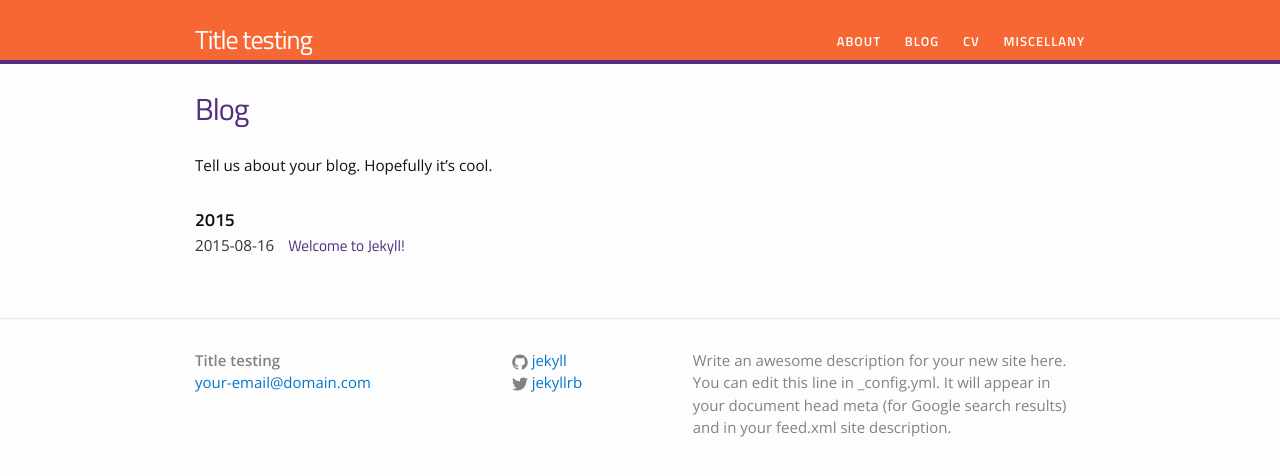
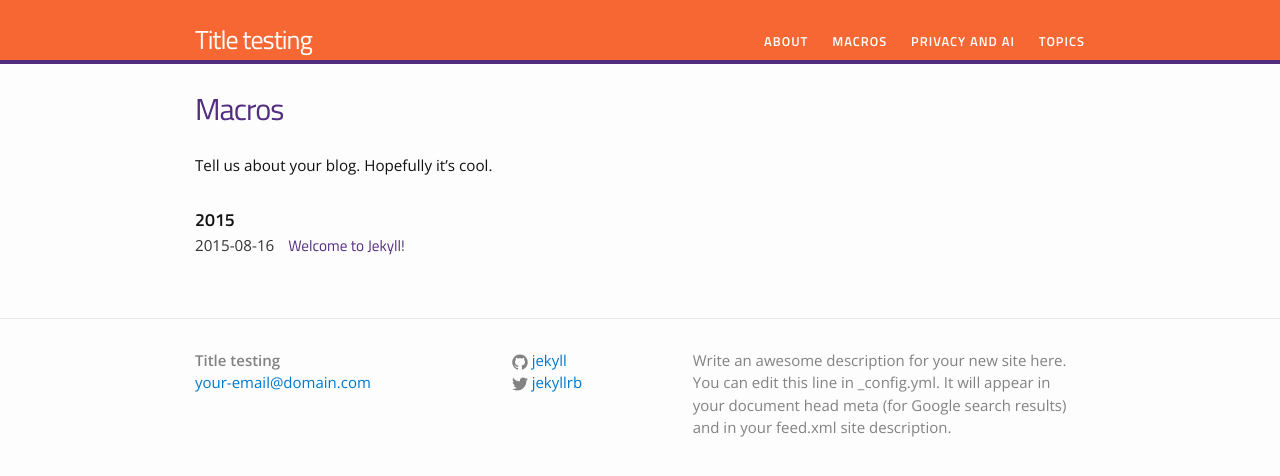
Before and after one commit to donelmartinez/donelmartinez.github.io, a Jekyll site: the page built from macros.md, in a window 1280 px wide. Shown: the top 476 px of the page. Built offline with Jekyll 4.4.1, drawn with Linux system fonts in a browser that asks for light colours.

Commit message:
update to initial setup

```diff
--- a/_data/menu.yml
+++ b/_data/menu.yml
@@ -1,16 +1,16 @@
 - title: "About"
   href: "/about/"
 
-- title: "Blog"
-  href: "/blog/"
+- title: "Macros"
+  href: "/macros/"
 
-- title: "CV"
-  href: "/cv/"
+- title: "Privacy and AI"
+  href: "/privacyai/"
 
-- title: "Miscellany"
-  href: "/miscellany/"
+- title: "Topics"
+  href: "/topics/"
   subcategories:
-    - subtitle: "Item 1"
-      subhref: "/miscellany/item-1/"
+    - subtitle: "Differential Privacy"
+      subhref: "/topics/item-1/"
     - subtitle: "Item 2"
       subhref: "/miscellany/item-2/"
--- a/blog.md
+++ b/macros.md
@@ -1,7 +1,7 @@
 ---
 layout: page
-title: Blog
-permalink: /blog/
+title: Macros
+permalink: /macros/
 ---
 
 Tell us about your blog. Hopefully it's cool.
--- a/cv.md
+++ b/privacyAI.md
@@ -1,7 +1,7 @@
 ---
 layout: page
-title: CV
-permalink: /cv/
+title: Privacy and AI
+permalink: /privaciai/
 ---
 
 I embed a current version of my CV below. You can also [download the PDF here](https://www.dropbox.com/s/30ah9tgxevj1vl9/svm-cv.pdf).
```
